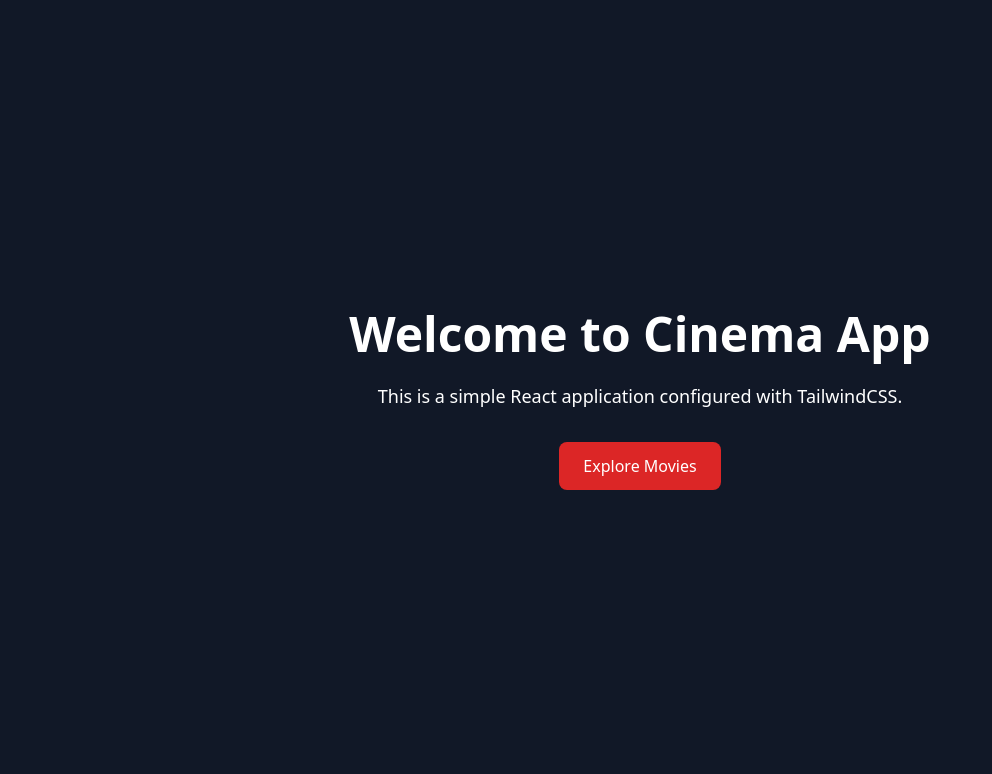
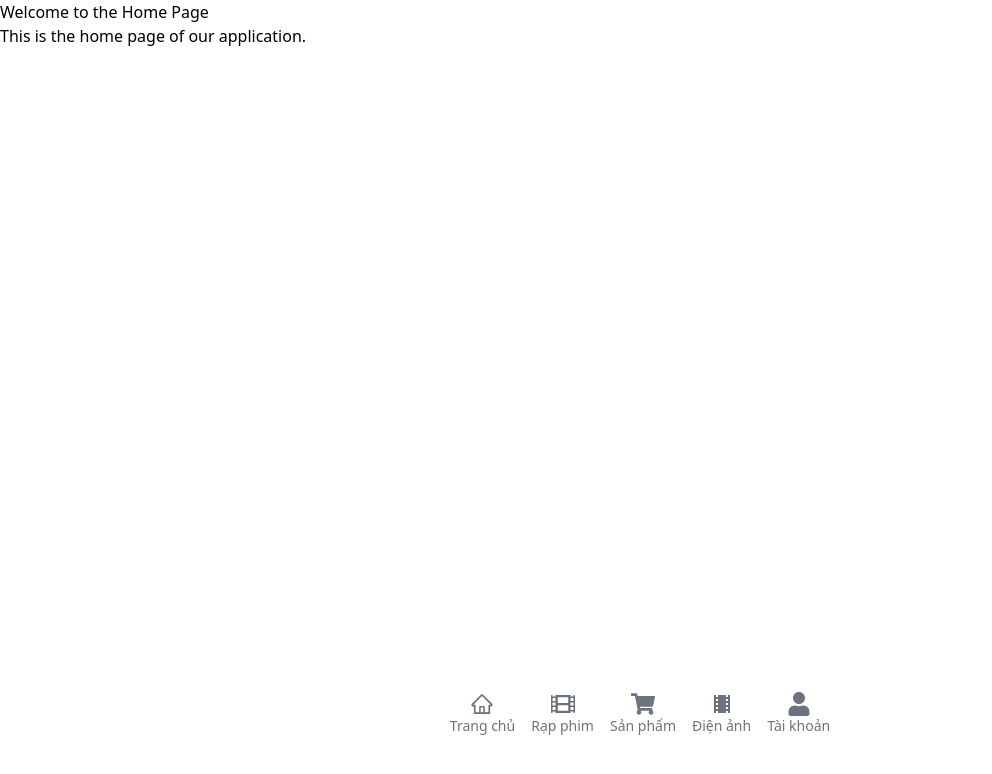
Before and after one commit to muidaoqui/cinema-app, a React (Vite) app: page / in a window 1280 px wide. Shown: the top 774 px of the page, without its empty margins (0-992 px from the left). Built offline with nearby package versions, Linux system fonts and the light colour scheme.

Commit message:
settup pj

```diff
--- a/package.json
+++ b/package.json
@@ -6,9 +6,11 @@
     "build": "vite build",
     "preview": "vite preview"
   },
+  "proxy": "http://localhost:5173",
   "dependencies": {
     "react": "^18.2.0",
-    "react-dom": "^18.2.0"
+    "react-dom": "^18.2.0",
+    "react-icons": "^5.5.0"
   },
   "devDependencies": {
     "@vitejs/plugin-react": "^4.4.1",
--- /dev/null
+++ b/src/customer/home.jsx
@@ -0,0 +1,51 @@
+import {react} from 'react'
+import { AiOutlineHome } from 'react-icons/ai';
+import { FaFilm, FaShoppingCart, FaUser } from 'react-icons/fa';
+import { MdLocalMovies } from 'react-icons/md';
+
+function Home() {
+  return (
+    <div>
+      <h1>Welcome to the Home Page</h1>
+      <p>This is the home page of our application.</p>
+      <footer>
+        <nav className=''>
+            <ul className='flex justify-center space-x-4 text-gray-500 text-sm absolute bottom-0 left-0 right-0 bg-white py-16'>
+                <li className="flex flex-col items-center hover:text-black cursor-pointer">
+                    <a href="#home" className="flex flex-col items-center">
+                        <AiOutlineHome size={24} />
+                        <span>Trang chủ</span>
+                    </a>
+                </li>
+                <li className="flex flex-col items-center hover:text-black cursor-pointer">
+                    <a href="#about" className="flex flex-col items-center">
+                        <FaFilm size={24} />
+                        <span>Rạp phim</span>
+                    </a>
+                </li>
+                <li className="flex flex-col items-center hover:text-black cursor-pointer">
+                    <a href="#contact" className="flex flex-col items-center">
+                        <FaShoppingCart size={24} />
+                        <span>Sản phẩm</span>
+                    </a>
+                </li>
+                <li className="flex flex-col items-center hover:text-black cursor-pointer">
+                    <a href="#about" className="flex flex-col items-center">
+                        <MdLocalMovies size={24} />
+                        <span>Điện ảnh</span>
+                    </a>
+                </li>
+                <li className="flex flex-col items-center hover:text-black cursor-pointer">
+                    <a href="#contact" className="flex flex-col items-center">
+                        <FaUser size={24} />
+                        <span>Tài khoản</span>
+                    </a>
+                </li>
+            </ul>
+        </nav>
+      </footer>
+    </div>
+  )
+}
+
+export default Home
--- a/src/index.jsx
+++ b/src/index.jsx
@@ -2,9 +2,10 @@ import React from 'react'
 import ReactDOM from 'react-dom/client'
 import App from './App'
 import './index.css'
+import Home from './customer/home'
 
 ReactDOM.createRoot(document.getElementById('root')).render(
   <React.StrictMode>
-    <App />
+    <Home />
   </React.StrictMode>
 )
```
Also changed, not shown: src/admin/home.jsx (added), src/manager/home.jsx (added), 1 other file (tests, documents, lock files or other folders).
